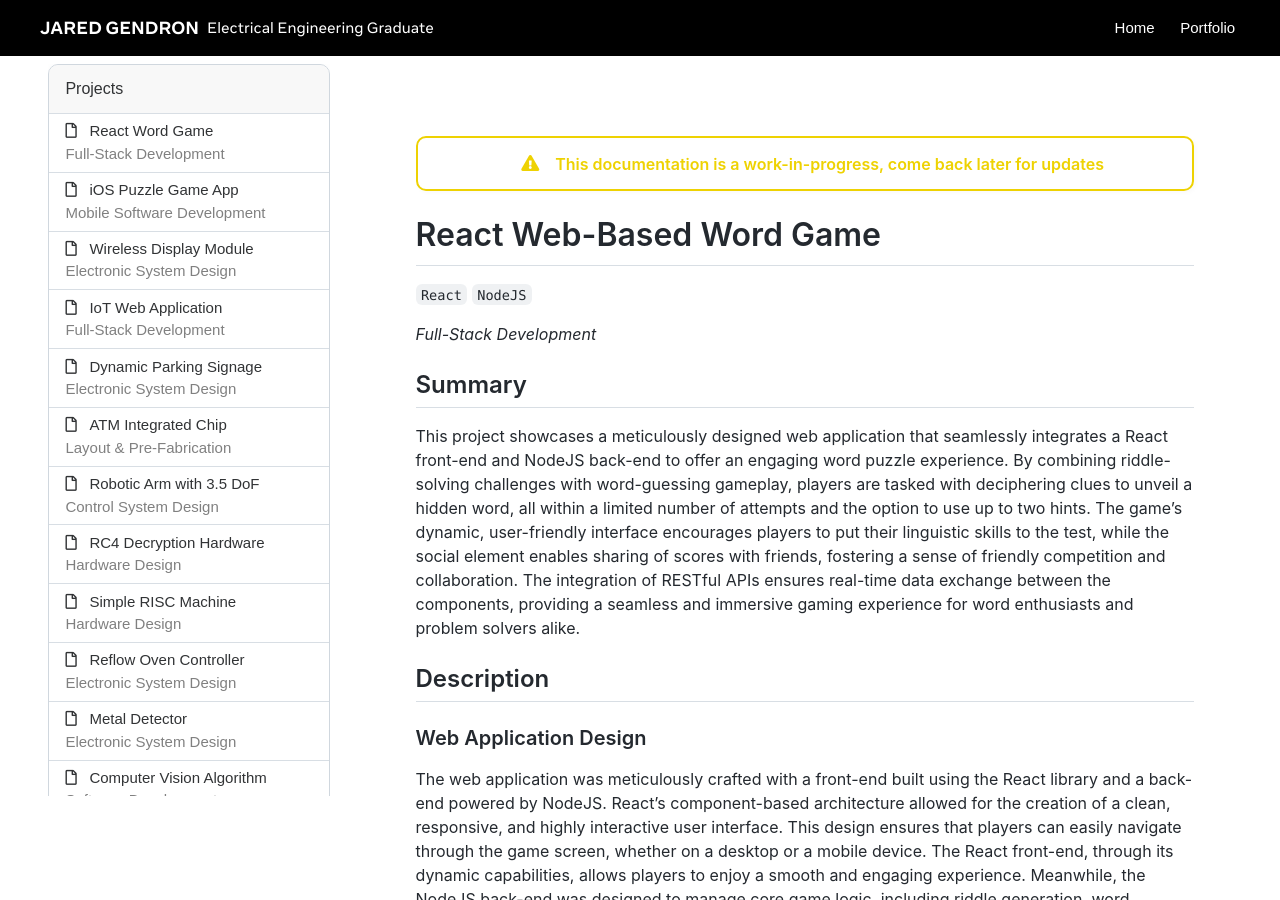
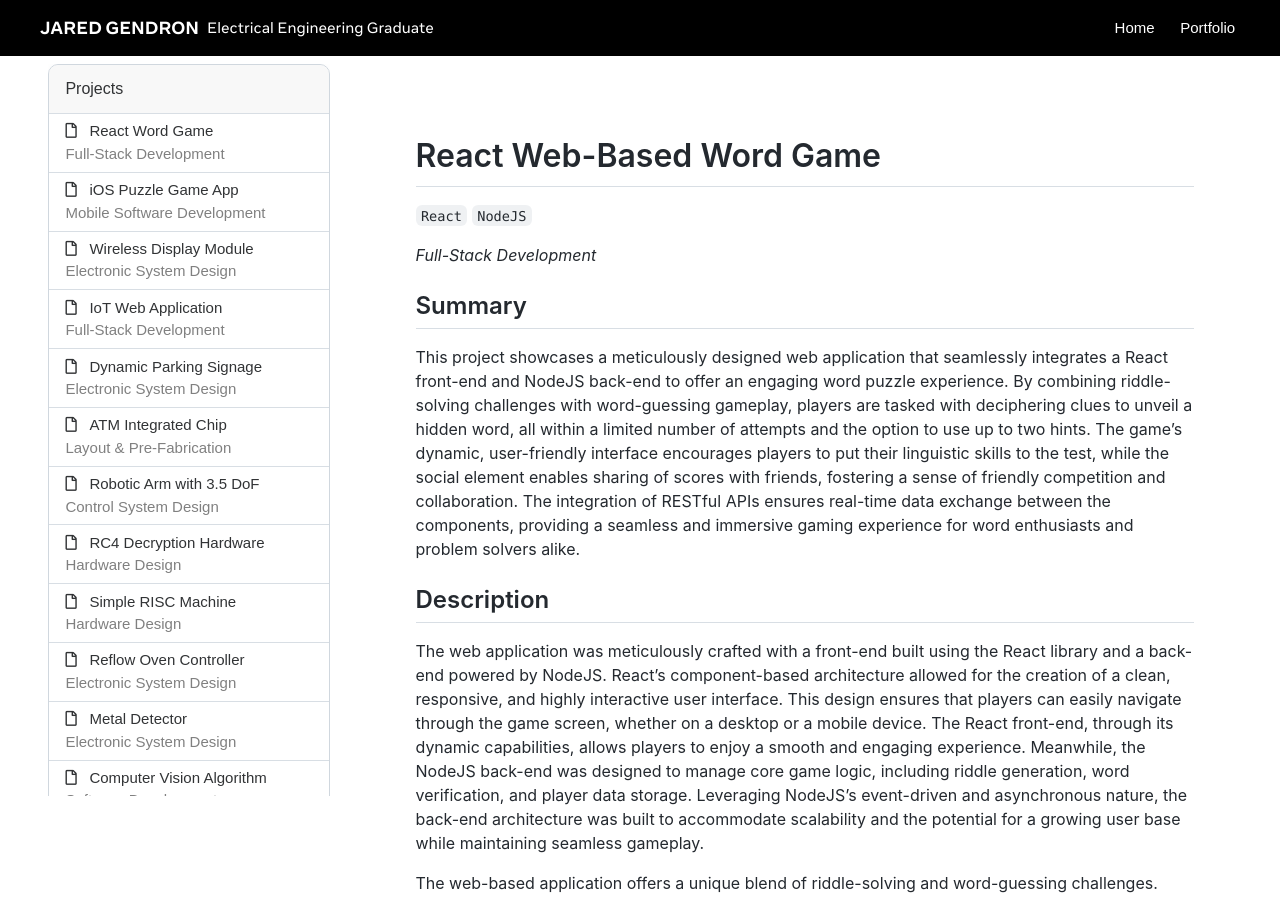
Before and after one commit to jaredgendron/jaredgendron.github.io, a Jekyll site: the page built from _projects/ReactWordGame.md, in a window 1280 px wide and 900 px high. Built offline with Jekyll 4.4.1, drawn with Linux system fonts in a browser that asks for light colours; nearby versions of some CDN libraries; some of the changed text lies outside the part shown.

```diff
--- a/_projects/ReactWordGame.md
+++ b/_projects/ReactWordGame.md
@@ -21,17 +20,11 @@
 
 ## Description
 
-### Web Application Design
-
 The web application was meticulously crafted with a front-end built using the React library and a back-end powered by NodeJS. React's component-based architecture allowed for the creation of a clean, responsive, and highly interactive user interface. This design ensures that players can easily navigate through the game screen, whether on a desktop or a mobile device. The React front-end, through its dynamic capabilities, allows players to enjoy a smooth and engaging experience. Meanwhile, the NodeJS back-end was designed to manage core game logic, including riddle generation, word verification, and player data storage. Leveraging NodeJS's event-driven and asynchronous nature, the back-end architecture was built to accommodate scalability and the potential for a growing user base while maintaining seamless gameplay.
 
-### Gameplay Mechanics
-
-The web-based application offers a unique blend of riddle-solving and word-guessing challenges. Players are presented with a riddle that serves as a clue to identify the hidden word. The challenge lies in deciphering these riddles and using their linguistic skills to guess the word correctly. With a limited number of attempts, players can utilize up to two hints to guide them in the right direction. The game tracks player scores and progress, creating a sense of achievement and competition. Moreover, a social aspect allows players to share their progress and score with friends, facilitating friendly competition and collaboration.
+The web-based application offers a unique blend of riddle-solving and word-guessing challenges. Players are presented with a riddle that serves as a clue to identify the hidden word. The challenge lies in deciphering these riddles and using their linguistic skills to guess the word correctly. With a limited number of attempts, players can utilize up to two hints to guide them in the right direction. The game tracks player scores and progress, creating a sense of achievement and competition. Moreover, a social aspect allows players to share their progress and score with friends, facilitating friendly competition and collaboration. The player is able to input their guess using the on-screen keyboard or with their own keyboard.
 
 ![Desktop Light](/assets/images/ReactWordGame/desktop-light.png)
-
-### Integration and Communication
 
 A crucial aspect of the design was ensuring seamless communication between the React front-end and NodeJS back-end. To facilitate this, RESTful APIs were implemented. The integration between the front-end and back-end ensures that players can enjoy a continuous gaming experience and observe real-time updates, creating an immersive and engaging gameplay environment.
 
--- a/_scss/index.scss
+++ b/_scss/index.scss
@@ -177,7 +177,7 @@
 
 #skills {
   padding-top: 0;
-  background-color: #f2f2f2;
+  background-color: $tab-list-hover;
   display: flex;
   flex-direction: row;
   justify-content: space-between;
--- a/assets/css/markdown.css
+++ b/assets/css/markdown.css
@@ -100,10 +100,10 @@
 
 .markdown-body img {
   border-style: none;
+  max-width: 100%;
+  max-height: 80vh;
+  width: auto;
   height: auto;
-  max-width: 100%;
-  aspect-ratio: 16/9;
-  object-fit: contain;
   background-color: #ffffff;
   display: block;
   margin-left: auto;
@@ -111,12 +111,6 @@
   box-sizing: content-box;
   margin-top: 2rem;
   margin-bottom: 2rem;
-}
-
-@media all and (max-width: 700px) {
-  .markdown-body img {
-    aspect-ratio: auto;
-  }
 }
 
 .markdown-body code,
```
Also changed, not shown: other parts of _projects/ReactWordGame.md (+0 -1 lines), _includes/bio.md (+2 -7 lines), _projects/MetalDetector.md (+3 -1 lines), _projects/RC4Decryption.md (+12 -12 lines).
